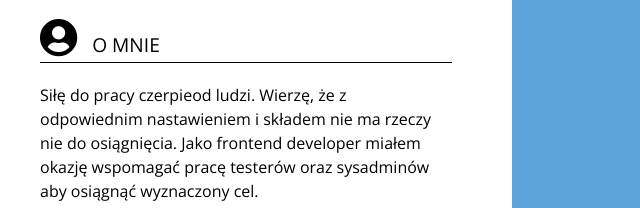
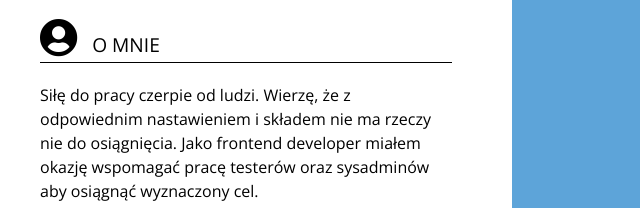
Before and after one commit to Rszymoniak24/cv, a plain HTML site: page index.html in a window 1280 px wide. Shown: the part 563-771 px from the top of the page, 0-640 px from the left. Drawn offline with nearby package versions, Linux system fonts and the light colour scheme.

Commit message:
content updated

```diff
--- a/index.html
+++ b/index.html
@@ -55,7 +55,7 @@
                 </div>
                 <div class="contact-presentation">
                     <h2 class="experience-title"><i class="fas fa-user-circle fa-big"></i> O mnie</h2>
-                    <p><span class="bold">Siłę</span> do pracy czerpieod ludzi. Wierzę, że z odpowiednim nastawieniem i składem nie ma rzeczy nie do osiągnięcia. Jako frontend developer miałem okazję wspomagać pracę testerów oraz sysadminów aby osiągnąć
+                    <p><span class="bold">Siłę</span> do pracy czerpie od ludzi. Wierzę, że z odpowiednim nastawieniem i składem nie ma rzeczy nie do osiągnięcia. Jako frontend developer miałem okazję wspomagać pracę testerów oraz sysadminów aby osiągnąć
                         wyznaczony cel.</p>
                 </div>
 
```
